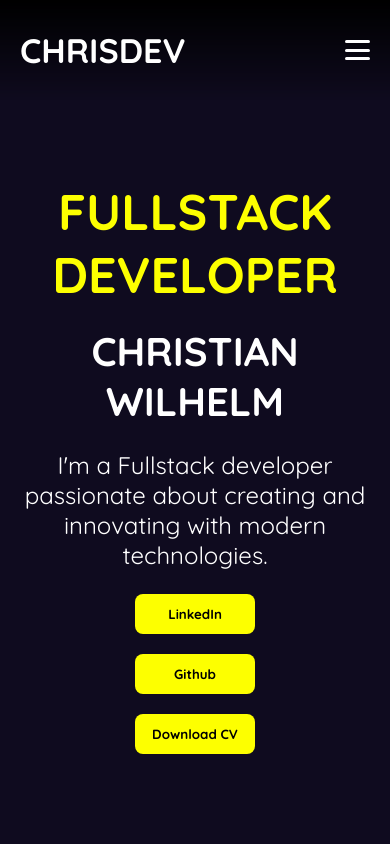
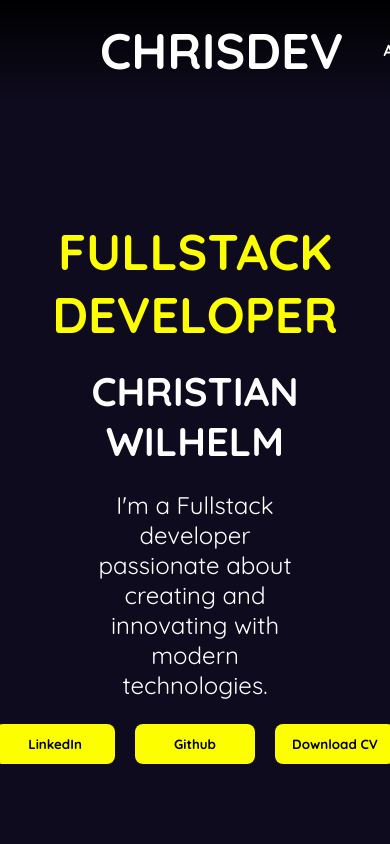
Before and after one commit to christianjws24/personal-website, a React (Vite) app: page / in a window 390 px wide. Shown: the top 844 px of the page. Built offline with nearby package versions, Linux system fonts and the light colour scheme.

Commit message:
removing media querys

```diff
--- a/src/App.css
+++ b/src/App.css
@@ -15,15 +15,3 @@ body {
   color: white;
   animation: fadeIn 1.2s ease-in;
 }
-
-@keyframes fadeIn {
-    from { opacity: 0; transform: translateY(20px); }
-    to { opacity: 1; transform: translateY(0); }
-}
-
-
-@media (max-width: 640px) {
-  .main{
-    max-width: 90%;
-  }
-}
--- a/src/assets/styles/About.css
+++ b/src/assets/styles/About.css
@@ -3,8 +3,6 @@
     justify-content: center;
     padding-top: 40px;
 }
-
-
 
 .about-img {
     padding-top: 40px;
--- a/src/assets/styles/Contact.css
+++ b/src/assets/styles/Contact.css
@@ -71,10 +71,3 @@
   color: #00c7ff;
   box-shadow: 0 2px 16px rgba(0,0,0,0.2);
 }
-
-/* Responsive */
-@media (max-width: 480px) {
-  .contact-title {
-    font-size: 24px;
-  }
-}
--- a/src/assets/styles/Header.css
+++ b/src/assets/styles/Header.css
@@ -66,48 +66,3 @@
 .hamburger.active span:nth-child(3) {
     transform: rotate(-45deg) translate(5px, -5px);
 }
-
-/* Ajustes responsive */
-@media (max-width: 640px) {
-    .nav-container {
-        padding: 0 20px;
-    }
-
-    .logo {
-        font-size: 34px;
-    }
-}
-
-@media (max-width: 768px) {
-    .hamburger {
-        display: flex;
-    }
-
-    .nav-ul {
-        position: absolute;
-        top: -15px;
-        right: 0;
-        width: 60%;
-        background-color: black;
-        flex-direction: column;
-        align-items: center;
-        gap: 20px;
-        padding: 20px 0;
-        display: none;
-        height: 100vh;
-        padding: 100px 0px;
-        gap: 40px;
-        font-size: 26px;
-    }
-
-    .nav-ul.show {
-        display: flex;
-    }
-
-    .nav-li{
-    border-bottom: 2px solid white;
-    width: 80%;
-    text-align: center;
-    padding-bottom: 10px;
-    }
-}
--- a/src/assets/styles/Hero.css
+++ b/src/assets/styles/Hero.css
@@ -1,10 +1,9 @@
 .hero-section {
-    padding: 200px 0 50px;
+    padding: 200px 0;
     display: flex;
     flex-direction: column;
     align-items: center;
     text-align: center;
-    height: 60vh;
 }
 
 .hero-title {
@@ -46,15 +45,3 @@
     transition: 0.2s;
     color: white;
 }
-
-
-@media (max-width: 640px) {
-    .hero-section {
-        padding-top: 160px;
-        height: 80vh;
-    }
-
-    .hero-buttons {
-    flex-direction: column;
-}
-}
```
Also changed, not shown: src/assets/styles/ExperienceItem.css (line endings or trailing spaces), src/assets/styles/Projects.css (line endings or trailing spaces), src/assets/styles/ProjectsItem.css (line endings or trailing spaces), src/assets/styles/Technologies.css (line endings or trailing spaces).
